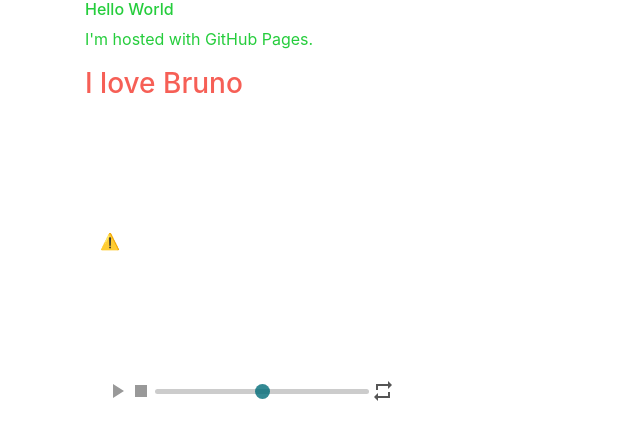
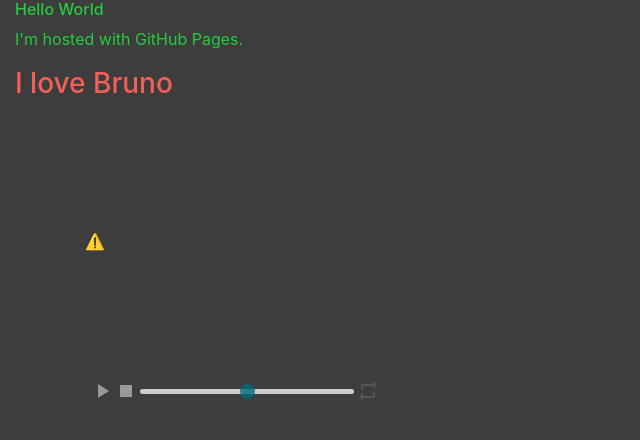
Before and after one commit to fabilone/fabilone.github.io, a PHP site: page / in a window 1280 px wide. Shown: the top 440 px of the page, without its empty margins (0-640 px from the left). Run offline with PHP 8.4, Linux system fonts and the light colour scheme; some libraries are stand-ins or nearby versions.

Commit message:
Background color corpo

```diff
--- a/index.css
+++ b/index.css
@@ -1,4 +1,4 @@
-body{
+body.body_color{
   background-color: #3D3D3DFF;
 }
 p{
--- a/index.html
+++ b/index.html
@@ -8,8 +8,8 @@
   <title>Portfólio Fabilone</title>
 </head>
 
-<body>
-  <div class="container">
+<body class="body_color">
+  <div class="container-fluid">
 
     <h6>Hello World</h6>
     <p>I'm hosted with GitHub Pages.</p>
```
